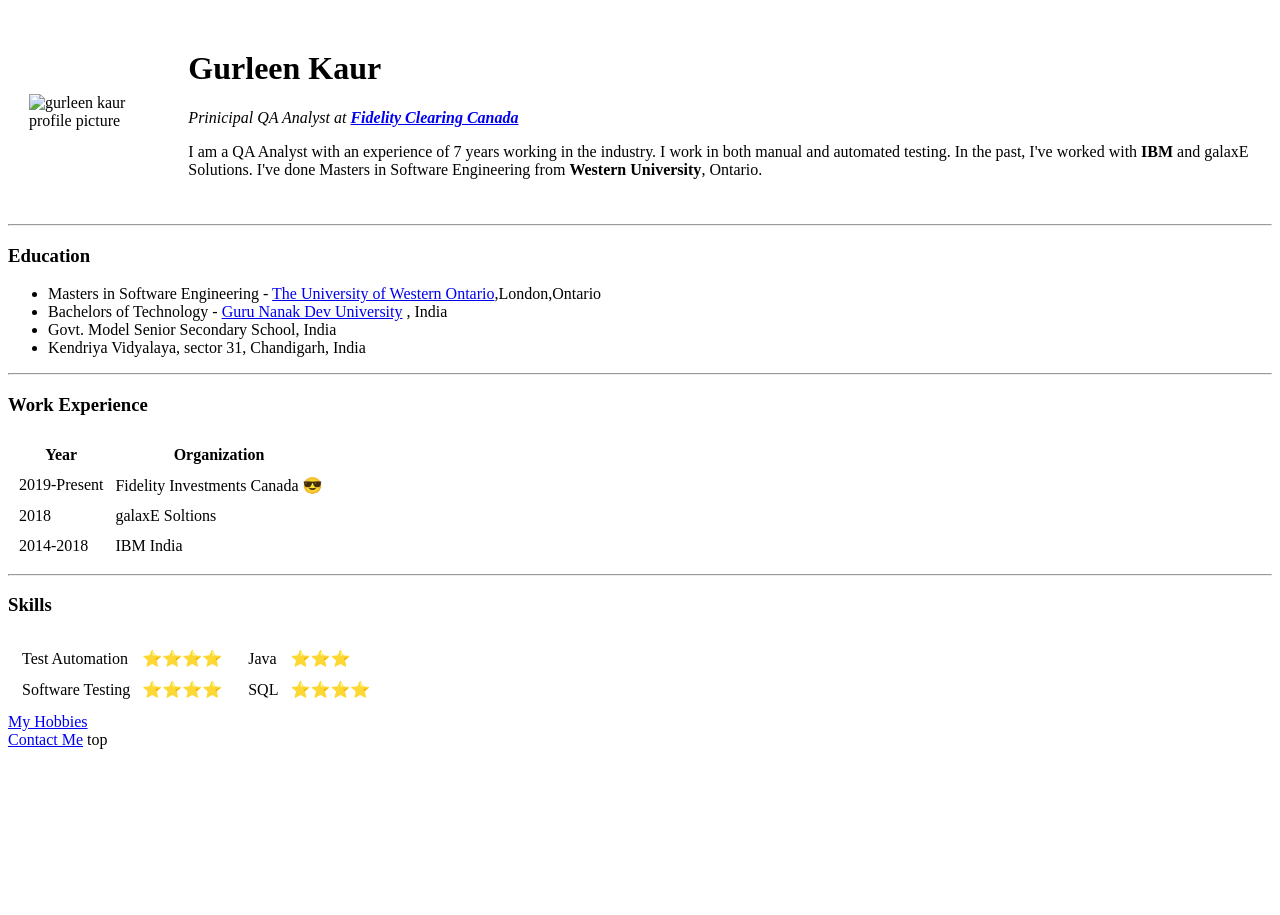
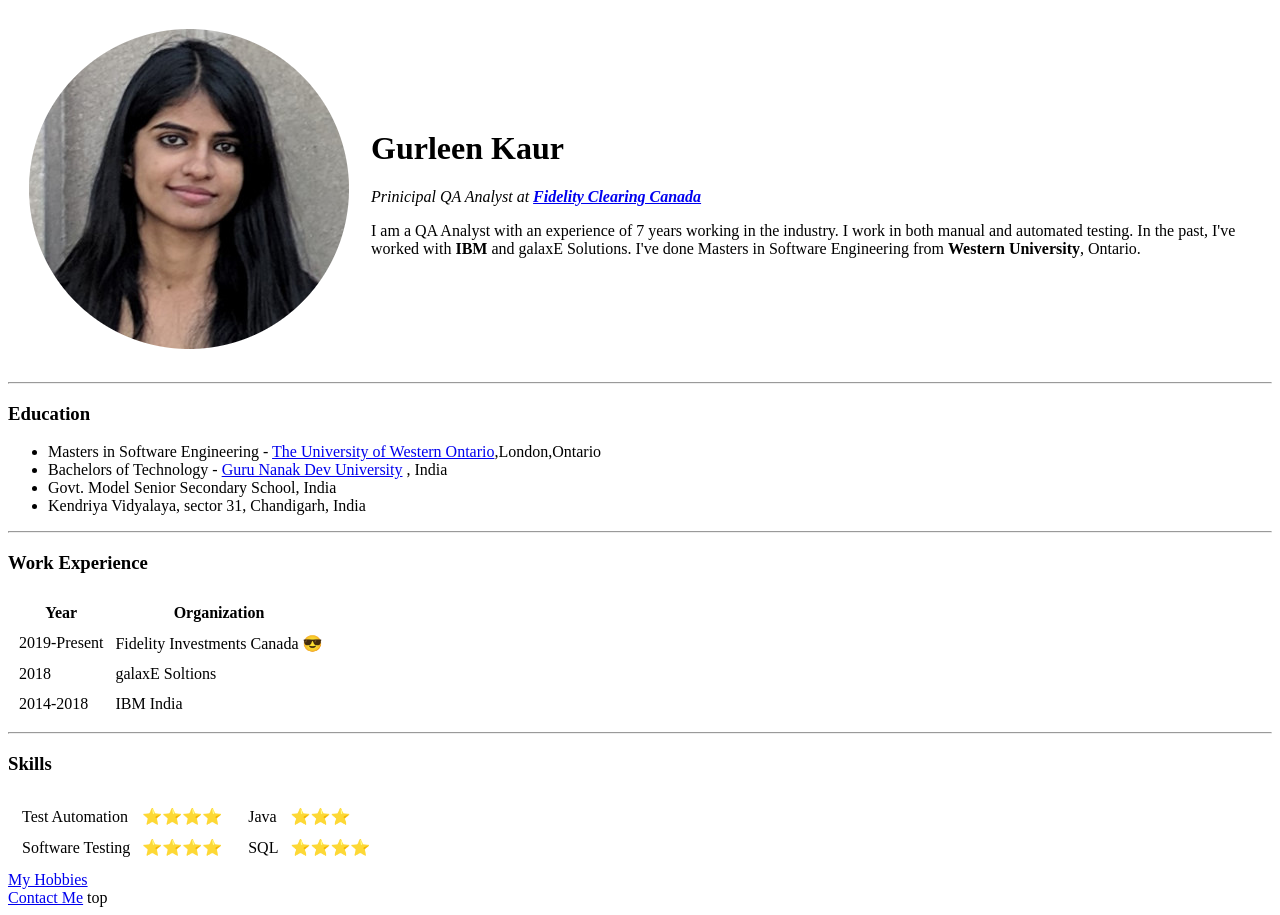
Before and after one commit to gurleen2611/cv, a plain HTML site: page index.html in a window 1280 px wide. Before the commit the page ends 800 px from the top, so only its background shows below. Drawn offline with Linux system fonts and the light colour scheme.

Commit message:
changed image path

```diff
--- a/index.html
+++ b/index.html
@@ -10,7 +10,7 @@
   <!--  Hey all, this is Gurleen. I'm learning web development course. I'm trying to be persistent in learning. I'll make sure I do my lessons everyday and not break the chain.-->
   <table cellspacing="20">
     <tr>
-      <td><img src="images/gurleen-modified.png" alt="gurleen kaur profile picture"></td>
+      <td><img src="gurleen-modified.png" alt="gurleen kaur profile picture"></td>
       <td>
         <h1>Gurleen Kaur</h1>
         <p>
```
